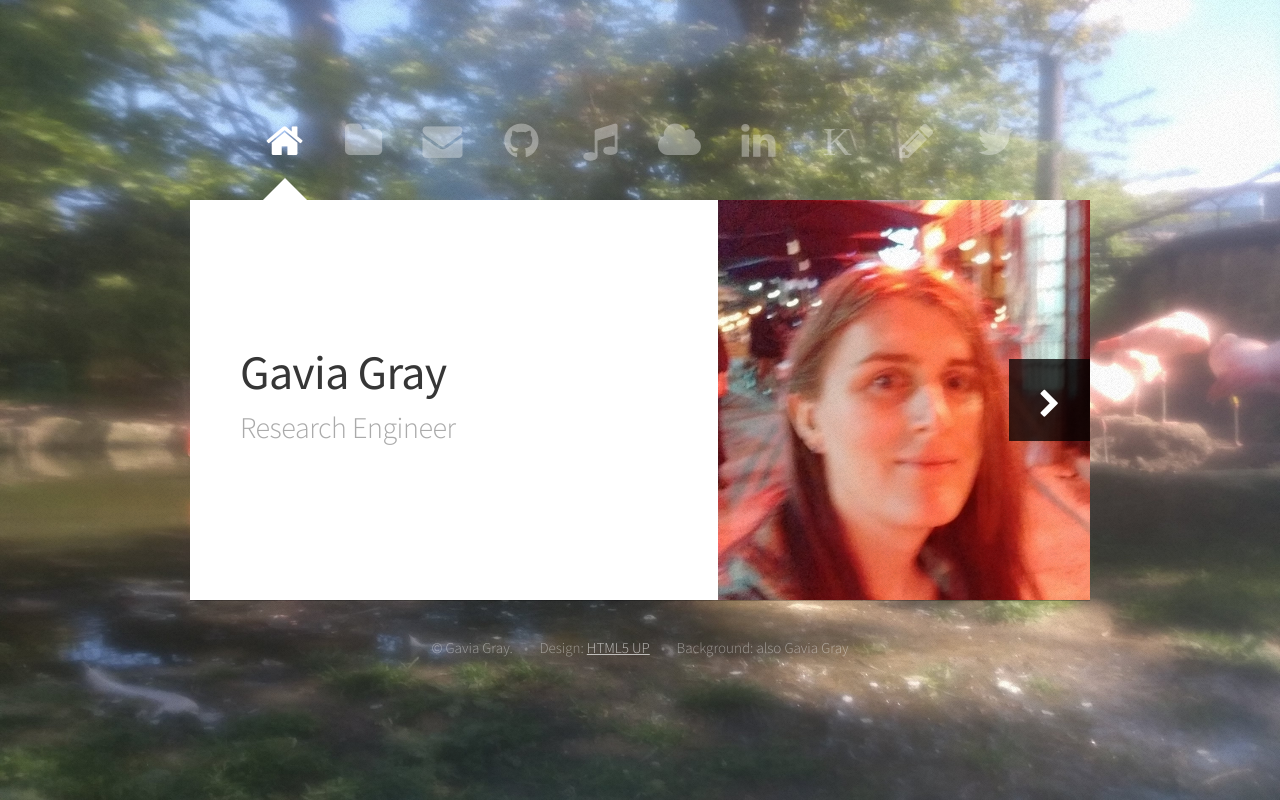
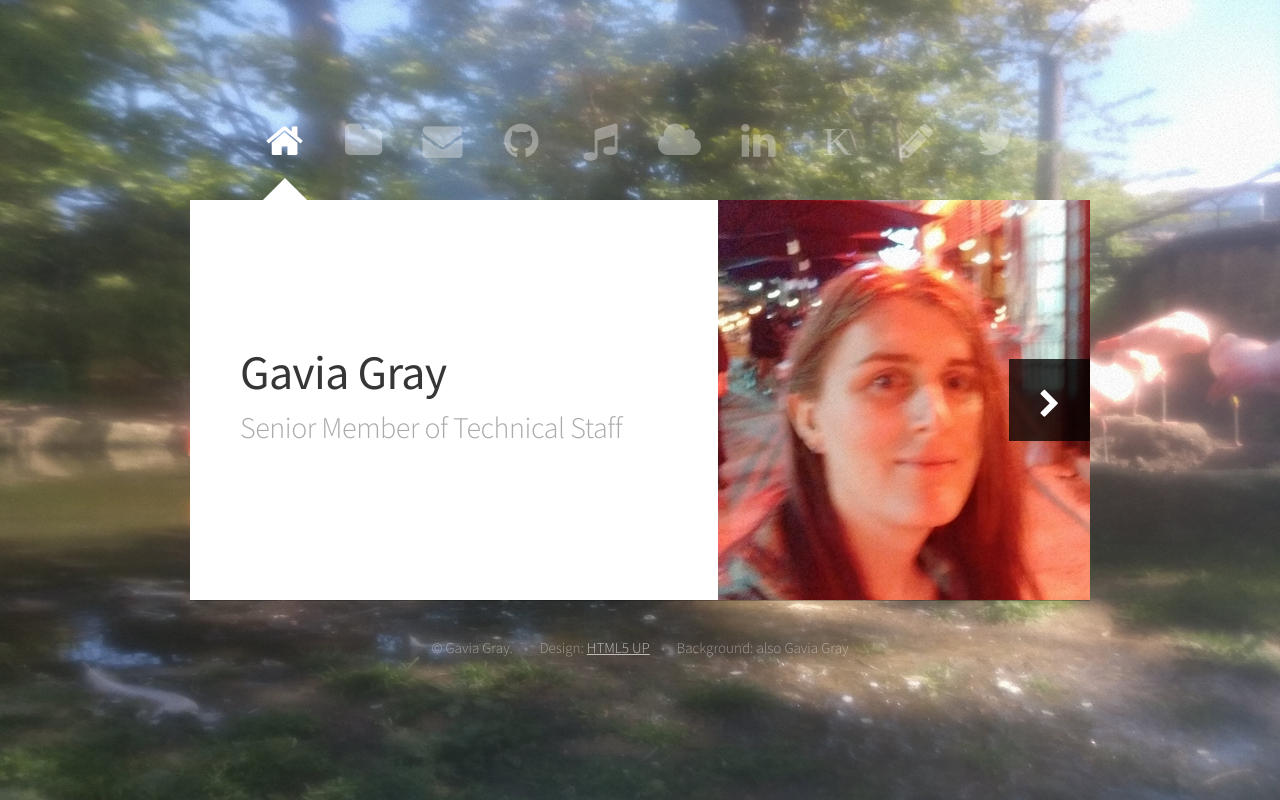
Before and after one commit to gngdb/gngdb.github.io, a plain HTML site: page index.html in a window 1280 px wide. Drawn offline with Linux system fonts and the light colour scheme.

Commit message:
Update job title to Senior Member of Technical Staff

```diff
--- a/index.html
+++ b/index.html
@@ -40,10 +40,10 @@
 							<article id="me" class="panel">
 								<header>
 									<h1>Gavia Gray</h1>
-									<p>Research Engineer</p>
+									<p>Senior Member of Technical Staff</p>
 								</header>
 								<a href="#work" class="jumplink pic">
-									<span class="arrow icon fa-chevron-right"><span>Research Engineering</span></span>
+									<span class="arrow icon fa-chevron-right"><span>Senior Member of Technical Staff</span></span>
 									<img src="images/me.png" alt="" />
 								</a>
 							</article>
@@ -54,7 +54,7 @@
 									<h2>About</h2>
 								</header>
 								<p>
-                                I am a research engineer at <a href="https://www.cerebras.net/">Cerebras Systems</a>.
+                                I am a Senior Member of Technical Staff at <a href="https://www.cerebras.net/">Cerebras Systems</a>.
                                 I do machine learning stuff.
                                 </p>
                                 <p>
```
